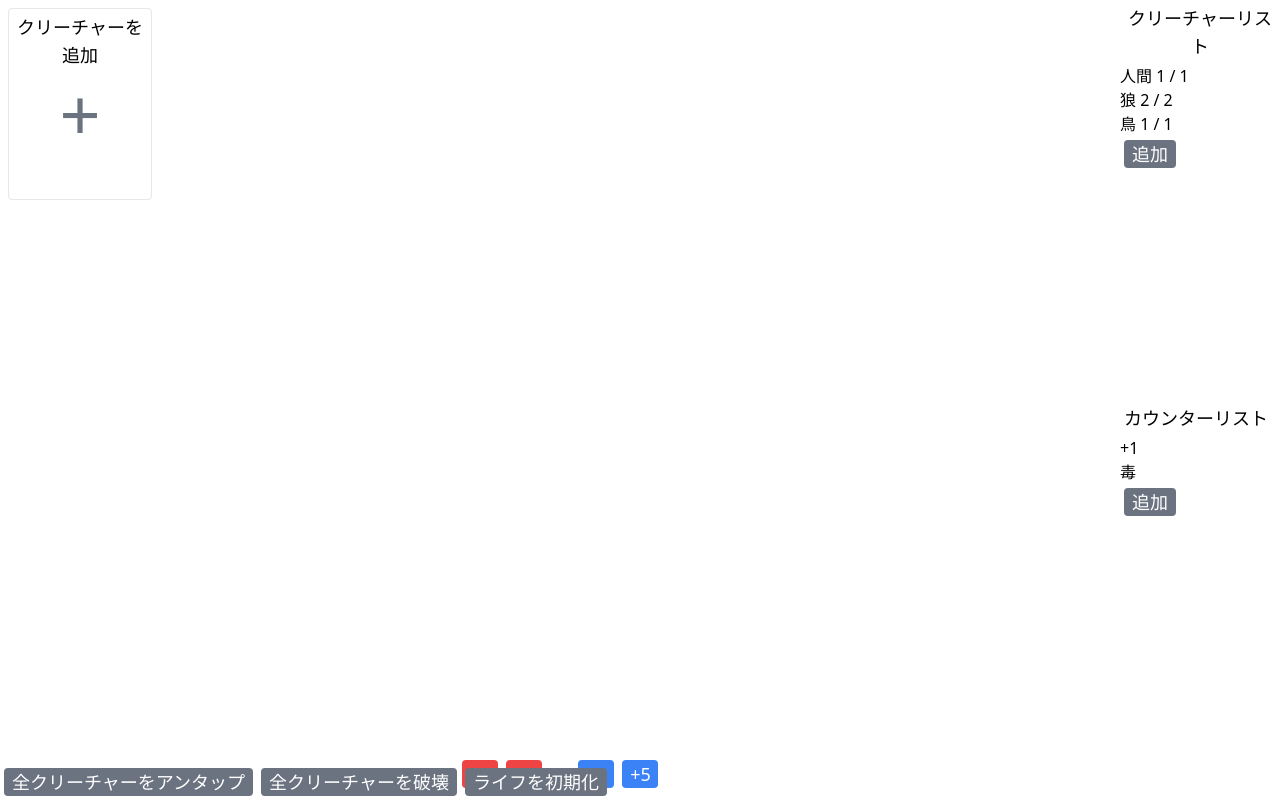
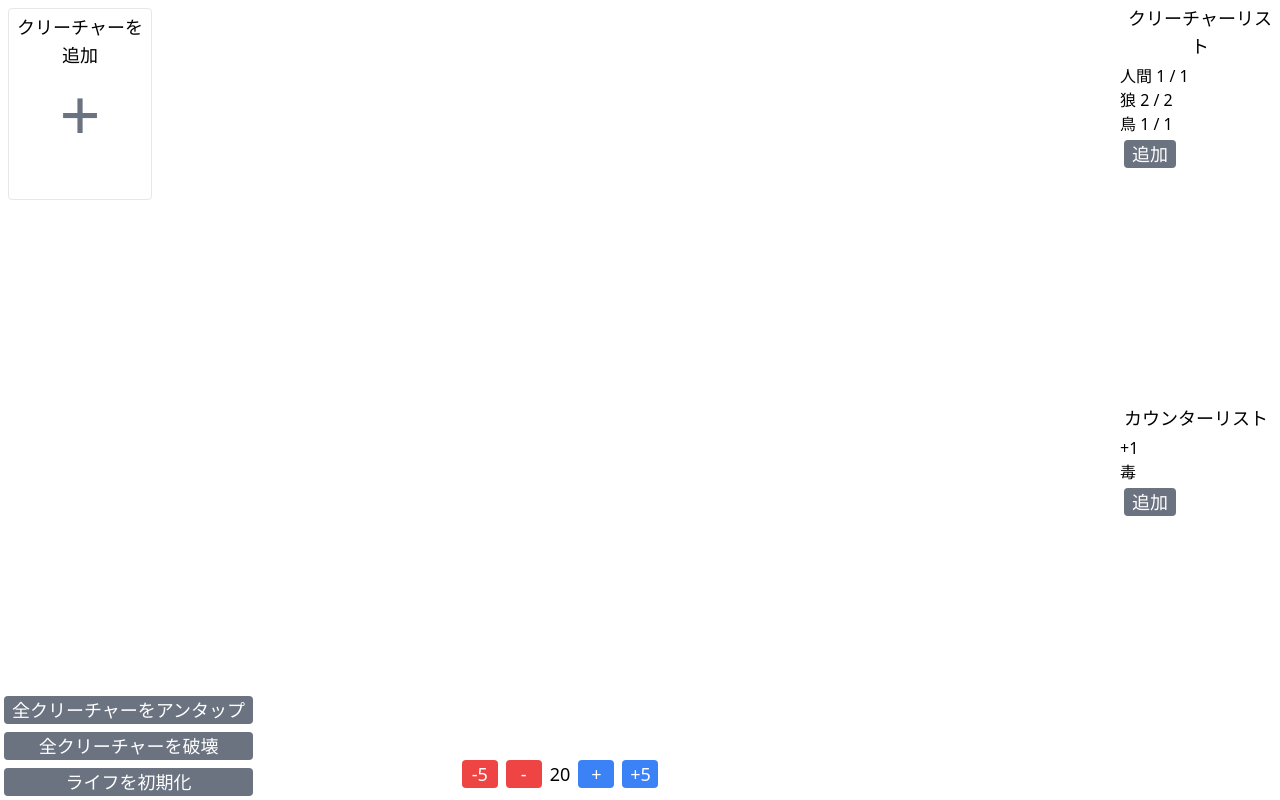
Before and after one commit to 30pancake/life_counter, a Nuxt app: page / in a window 1280 px wide. Built offline with nearby package versions, Linux system fonts and the light colour scheme.

Commit message:
全クリーチャーをアンタップ、ライフ初期化、全クリーチャーを破壊ボタンの並びを縦に変更

```diff
--- a/pages/index.vue
+++ b/pages/index.vue
@@ -18,7 +18,7 @@
         <countersSourceView/>
       </div>
     </div>
-    <div class="fixed left-0 bottom-0">
+    <div class="fixed flex flex-col left-0 bottom-0">
       <button class="gray-button" @click="UntapAll">全クリーチャーをアンタップ</button>
       <button class="gray-button" @click="destloyAllCreatures">全クリーチャーを破壊</button>
       <button class="gray-button" @click="initializeLife">ライフを初期化</button>
```
